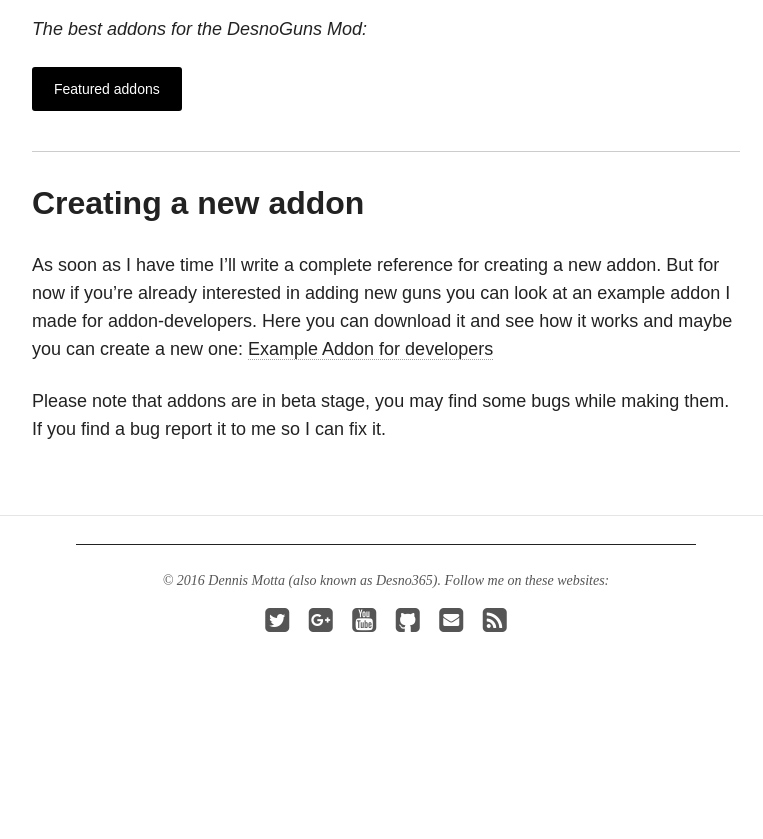
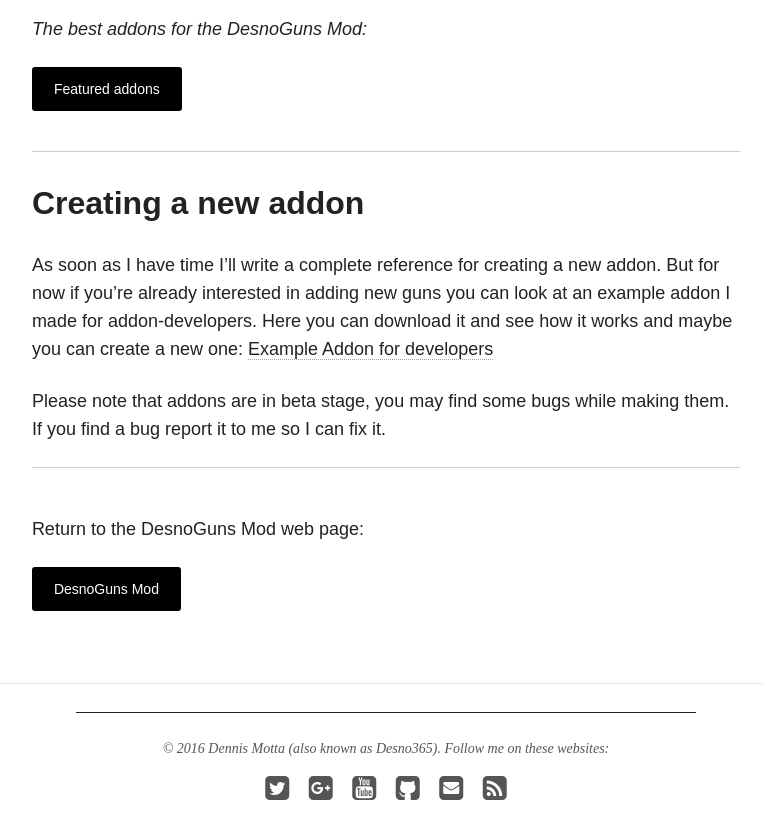
Before and after one commit to Desno365/Desno365.github.io, a Jekyll site: the page built from minecraft/desnoguns-mod/addons/index.md, in a window 1280 px wide and 900 px high, scrolled down 1000 px. Shown: the top 839 px of the window, without its empty margins (254-1017 px from the left). Built offline with Jekyll 4.4.1, drawn with Linux system fonts in a browser that asks for light colours; nearby versions of some CDN libraries; comment, search, counter and statistics services are not loaded; before the commit the page ends 1732 px from its top, so only the background shows below that.

Commit message:
Return to DesnoGuns mod page from addons page

```diff
--- a/minecraft/desnoguns-mod/addons/index.md
+++ b/minecraft/desnoguns-mod/addons/index.md
@@ -31,3 +31,9 @@
 Here you can download it and see how it works and maybe you can create a new one: [Example Addon for developers](https://www.androidfilehost.com/?fid=24421527759884341)
 
 Please note that addons are in beta stage, you may find some bugs while making them. If you find a bug report it to me so I can fix it.
+
+---
+
+<br>Return to the DesnoGuns Mod web page:
+
+<div markdown="0"><a href="{{ site.url }}/minecraft/desnoguns-mod/#addons" class="btn">DesnoGuns Mod</a></div>
```
